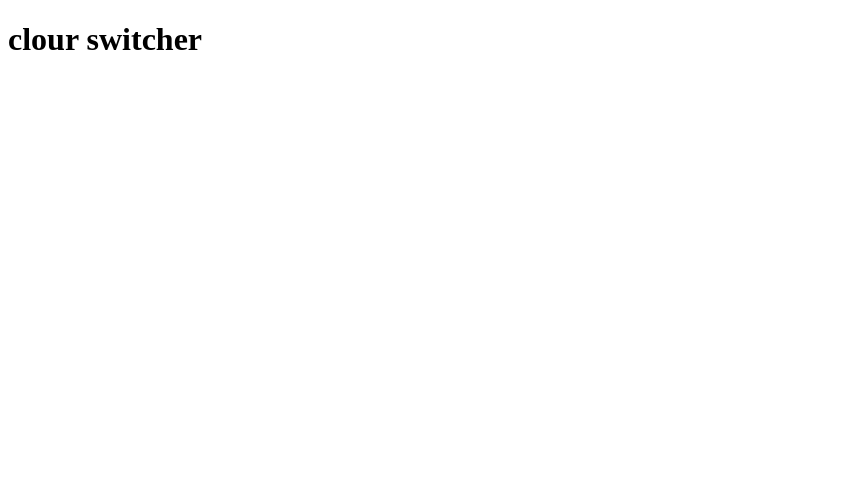
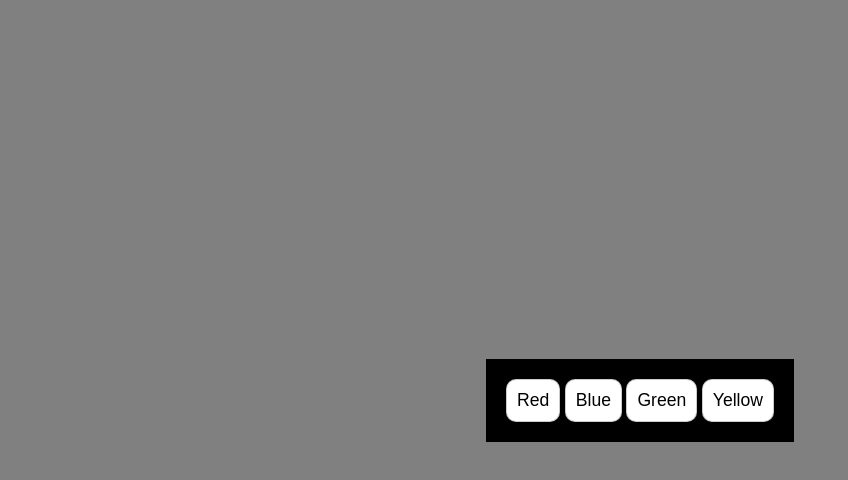
Before and after one commit to SourabhIngawale/colourswtcher, a plain HTML site: page index.html in a window 1280 px wide. Shown: the whole page, without its empty margins (0-848 px from the left). Drawn offline with Linux system fonts and the light colour scheme.

Commit message:
colour switcher

```diff
--- a/index.html
+++ b/index.html
@@ -7,10 +7,13 @@
     <link rel="stylesheet" href="style.css">
 </head>
 <body>
-    <h1>clour switcher</h1>
-    <span class="button" id="grey"></span>
-    <span class="button" id="blue"></span>
-    <span class="button" id="blck"></span>
-    <span class="button" id="red"></span>
+    <div id="button-group">
+        <button value="red">Red</button>
+        <button value="blue">Blue</button>
+        <button value="green">Green</button>
+        <button value="yellow">Yellow</button>
+     </div>
+
 </body>
+<script src="script.js"></script>
 </html>
--- a/script.js
+++ b/script.js
@@ -0,0 +1,14 @@
+const buttonGroup = document.getElementById("button-group");
+
+const buttonGroupPressed = (e) => {
+  const isButton = e.target.nodeName === 'BUTTON';
+  if(!isButton) {
+     return;
+   }
+
+  document.body.style.backgroundColor = e.target.value;
+  e.target.style.backgroundColor =  e.target.value;
+
+}
+
+buttonGroup.addEventListener('click', buttonGroupPressed);
--- a/style.css
+++ b/style.css
@@ -0,0 +1,35 @@
+* {
+    margin: 0;
+    padding: 0;
+    font-family: Arial, Helvetica, sans-serif;
+    box-sizing: border-box;
+}
+
+
+body {
+    height: 100vh;
+    display: flex;
+    align-items: center;
+    justify-content: center;
+    background-color:grey;
+}
+
+#button-group {
+    background: black;
+    padding: 20px;
+}
+
+button {
+    padding: 10px;
+    font-size: 1.1em;
+    background: white;
+    color: black;
+    border: none;
+    border-radius: 10px;
+    border: 1px solid rgba(0, 0, 0, 0.2);
+    cursor: pointer;
+}
+
+button:hover {
+    background: rgba(255, 255, 255, 0.9);
+}
```
